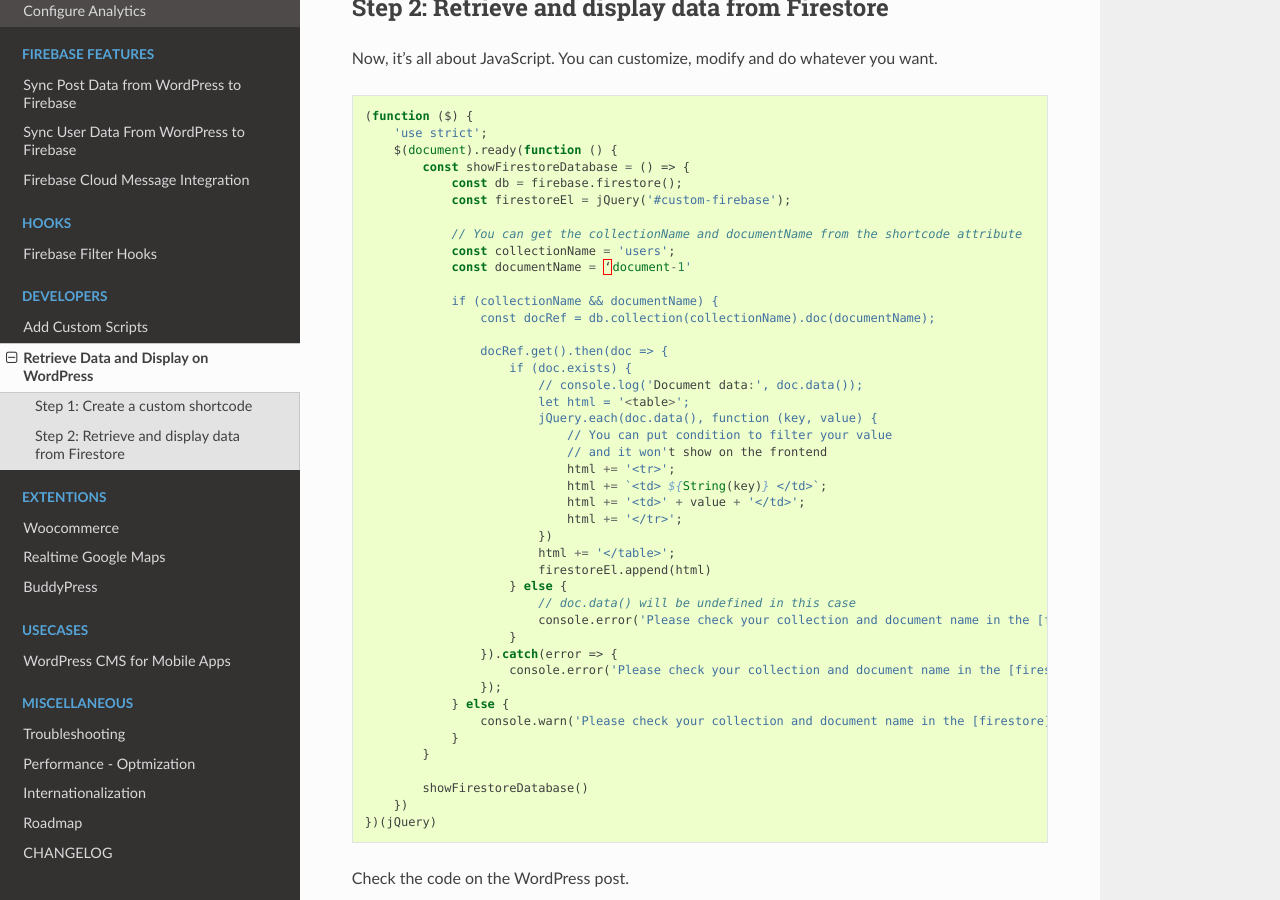
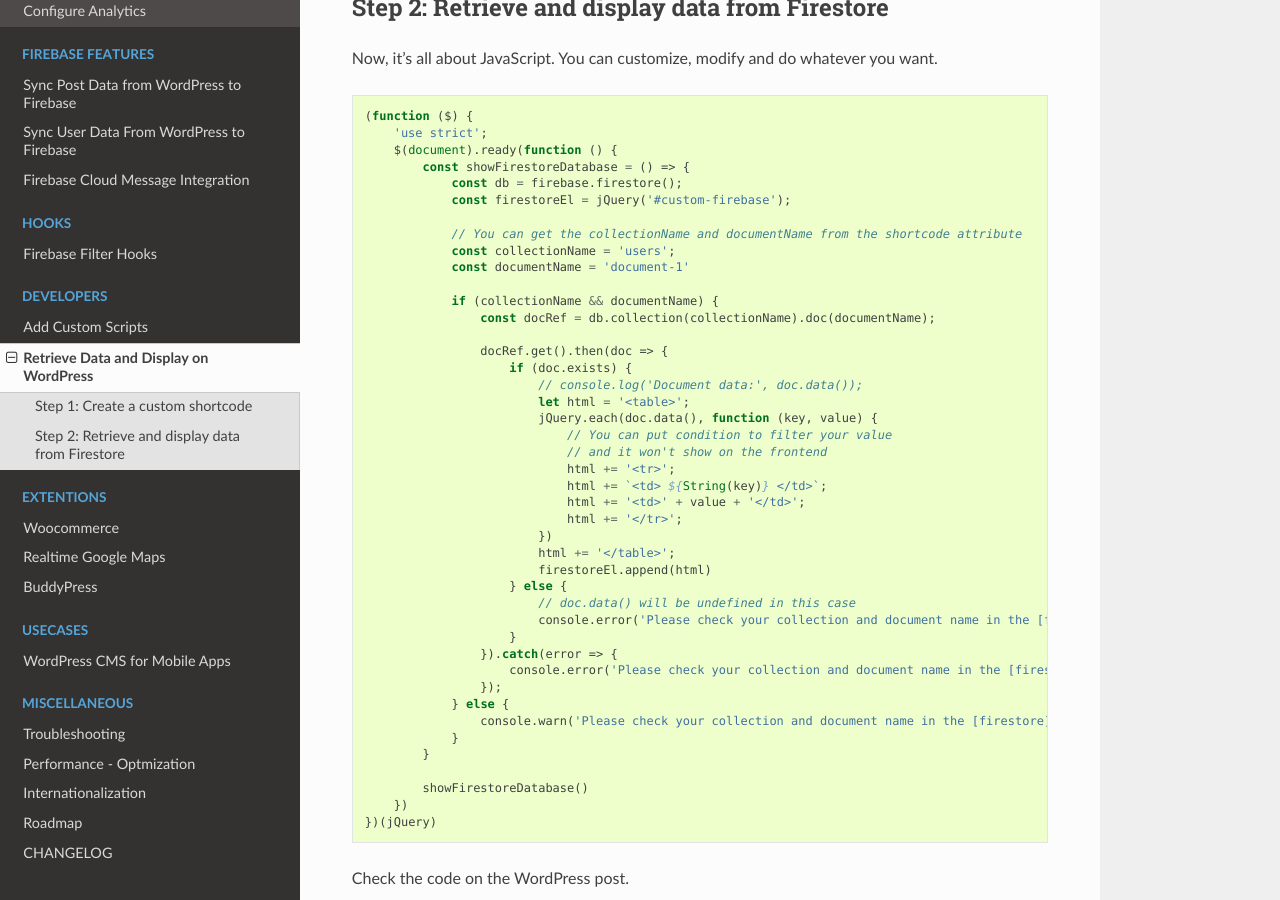
Before and after one commit to dalenguyen/firebase-wordpress-docs, a Sphinx documentation site: the page built from docs/developer/retrieve-data.rst, in a window 1280 px wide and 900 px high, scrolled down 1308 px. Built offline with Sphinx 7.4.7 and the Read the Docs theme 2.0.0, drawn with Linux system fonts in a browser that asks for light colours.

```diff
--- a/docs/developer/retrieve-data.rst
+++ b/docs/developer/retrieve-data.rst
@@ -49,7 +49,7 @@ Now, it’s all about JavaScript. You can customize, modify and do whatever you
 
                 // You can get the collectionName and documentName from the shortcode attribute
                 const collectionName = 'users';
-                const documentName = ‘document-1'
+                const documentName = 'document-1'
 
                 if (collectionName && documentName) {
                     const docRef = db.collection(collectionName).doc(documentName);
```
